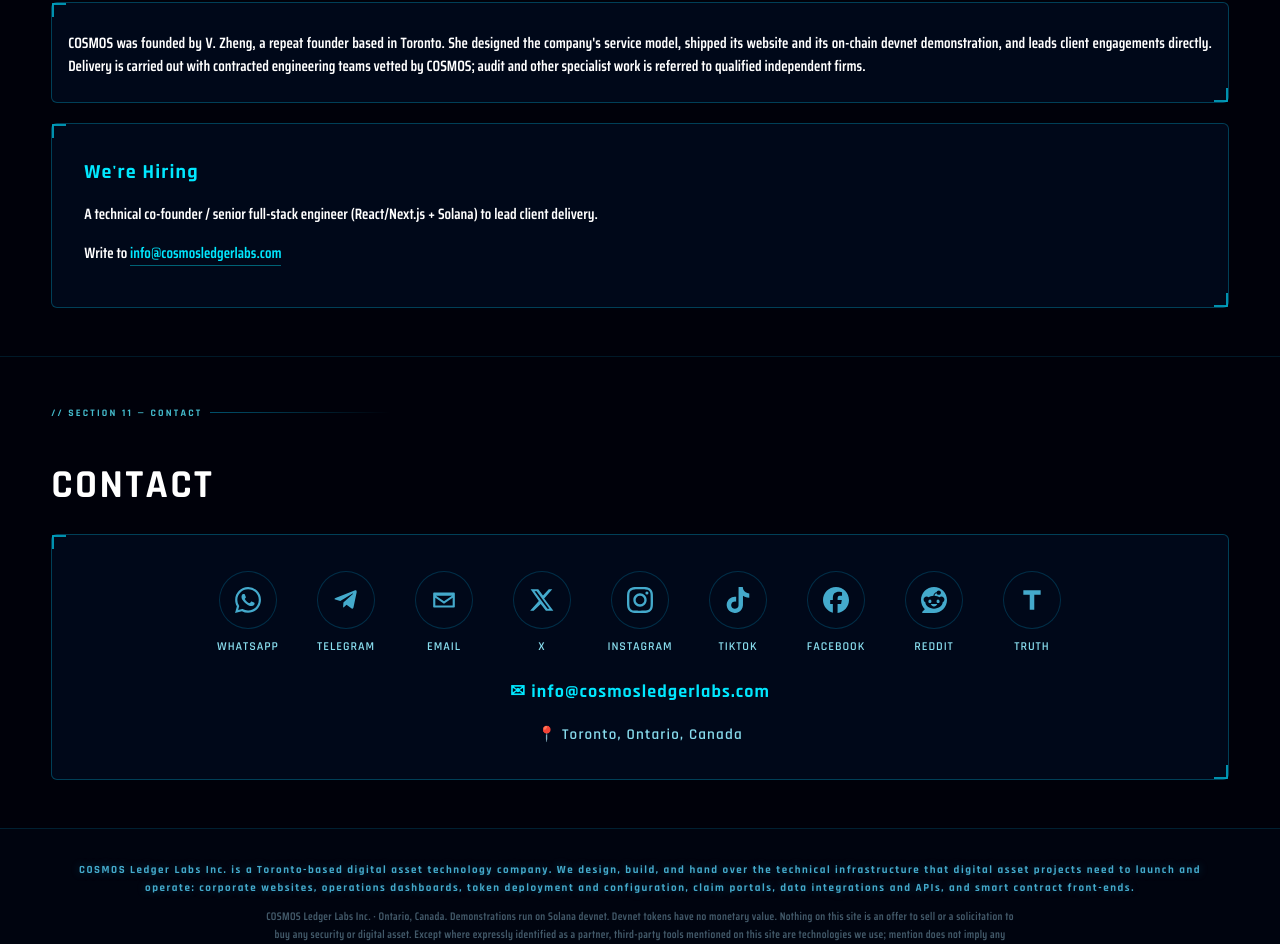
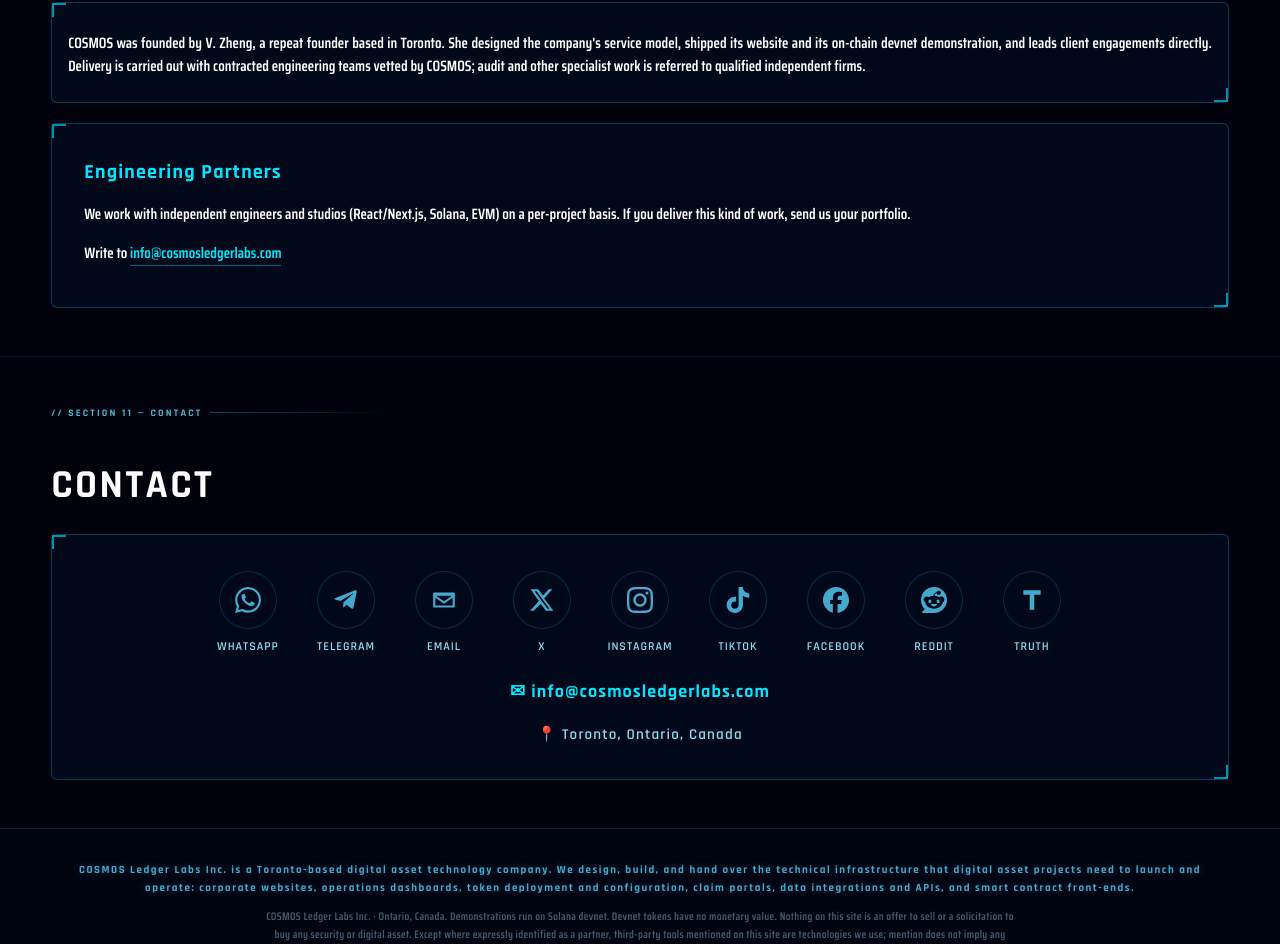
Before and after one commit to cosmosledgerlabs/cosmosledgerlabs-website, a Next.js app: page / in a window 1280 px wide. Shown: the part 4051-4995 px from the top of the page. Built offline with nearby package versions, Linux system fonts and the light colour scheme; no server answers.

Commit message:
Update hiring section to reflect engineering partners

```diff
--- a/components/Sections.js
+++ b/components/Sections.js
@@ -273,14 +273,14 @@ export function Team() {
         })}</p>
       </div>
       <div className={`${styles.steelCard} ${styles.teamBlock}`}>
-        <div className={styles.teamHead}>{L({ en: "We're Hiring", zh: '我們正在招募' })}</div>
+        <div className={styles.teamHead}>{L({ en: 'Engineering Partners', zh: '工程合作夥伴' })}</div>
         <p className={styles.ecoText}>{L({
-          en: 'A technical co-founder / senior full-stack engineer (React/Next.js + Solana) to lead client delivery.',
-          zh: '徵求技術共同創辦人／資深全端工程師（React/Next.js + Solana），主導客戶交付。',
+          en: 'We work with independent engineers and studios (React/Next.js, Solana, EVM) on a per-project basis. If you deliver this kind of work, send us your portfolio.',
+          zh: '我們以專案制與獨立工程師及工作室合作（React/Next.js、Solana、EVM）。如您從事此類交付工作，歡迎寄送作品集。',
         })}</p>
         <p className={styles.ecoText}>{L({ en: 'Write to ', zh: '來信：' })}<a href={lang === 'zh'
-          ? 'mailto:info@cosmosledgerlabs.com?subject=%E6%8A%80%E8%A1%93%E5%85%B1%E5%90%8C%E5%89%B5%E8%BE%A6%E4%BA%BA%E6%B4%BD%E8%A9%A2'
-          : 'mailto:info@cosmosledgerlabs.com?subject=Technical%20Co-founder%20Inquiry'} className={styles.inlineLink}>info@cosmosledgerlabs.com</a></p>
+          ? 'mailto:info@cosmosledgerlabs.com?subject=%E5%B7%A5%E7%A8%8B%E5%90%88%E4%BD%9C%E5%A4%A5%E4%BC%B4%E6%B4%BD%E8%A9%A2'
+          : 'mailto:info@cosmosledgerlabs.com?subject=Engineering%20Partner%20Inquiry'} className={styles.inlineLink}>info@cosmosledgerlabs.com</a></p>
       </div>
     </section>
   )
```
